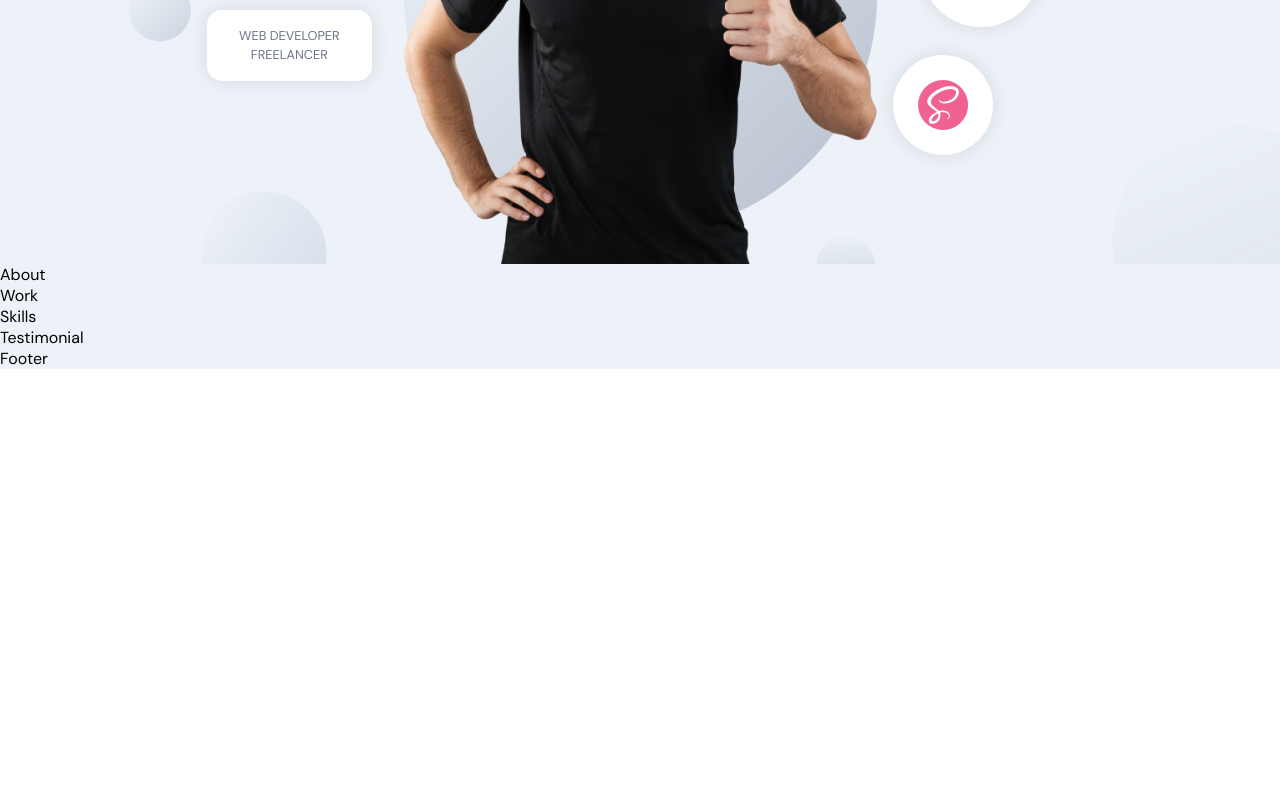
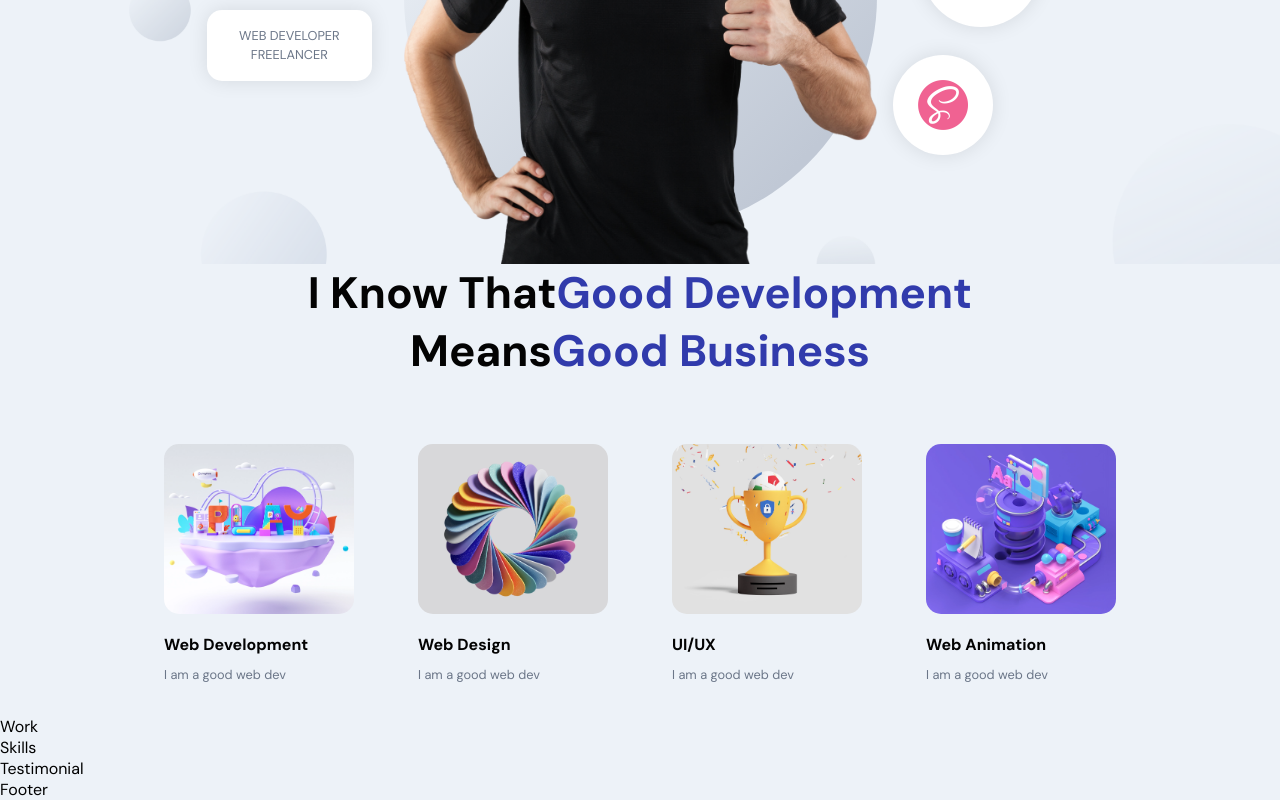
Before and after one commit to GrandChefDotKong/react-portfolio, a React (Create React App) app in the folder frontend_react/: page / in a window 1280 px wide. Shown: the part 426-1226 px from the top of the page. Before the commit the page ends 800 px from the top, so only its background shows below. Built offline with nearby package versions, Linux system fonts and the light colour scheme.

Commit message:
about section added

```diff
--- a/frontend_react/src/container/About/About.jsx
+++ b/frontend_react/src/container/About/About.jsx
@@ -1,11 +1,39 @@
-import React from 'react'
+import React, { useState, useEffect } from 'react';
 import './About.scss';
+import { motion } from 'framer-motion';
+import { images } from '../../constants'
 
+const abouts = [
+  { title : 'Web Development', description: 'I am a good web dev', imgUrl: images.about01 },
+  { title : 'Web Design', description: 'I am a good web dev', imgUrl: images.about02 },
+  { title : 'UI/UX', description: 'I am a good web dev', imgUrl: images.about03 },
+  { title : 'Web Animation', description: 'I am a good web dev', imgUrl: images.about04 }
+]
 
 const About = () => {
   return (
-    <div>About</div>
+    <>
+      <h2 className='head-text'>I know that
+        <span>Good Development</span><br /> means
+        <span>Good Business</span>
+      </h2>
+      <div className="app__profiles">
+        { abouts.map((about, index) => (
+          <motion.div
+            whileInView={{ opacity: 1 }}
+            whileHover={{ scale: 1.1 }}
+            transition={{ duration: 0.5, type: 'tween' }}
+            className="app__profiles-item"
+            key={about.title + index}
+          >
+            <img src={about.imgUrl} alt={about.title} />
+            <h2 className="bold-text" style={{ marginTop: 20 }}>{about.title}</h2>
+            <p className="p-text" style={{ marginTop: 10 }}>{about.description}</p>
+          </motion.div>
+        )) }
+      </div>
+    </>
   )
 }
 
-export default About
+export default About;
--- a/frontend_react/src/container/About/About.scss
+++ b/frontend_react/src/container/About/About.scss
@@ -0,0 +1,38 @@
+.app__about {
+    flex: 1;
+    width: 100%;
+    flex-direction: column;
+}
+
+.app__profiles {
+    display: flex;
+    justify-content: center;
+    align-items: flex-start;
+    flex-wrap: wrap;
+    margin-top: 2rem;
+
+    &-item {
+        width: 190px;
+        display: flex;
+        justify-content: flex-start;
+        align-items: flex-start;
+        flex-direction: column;
+        margin: 2rem;
+
+        img {
+            width: 100%;
+            height: 170px;
+            border-radius: 15px;
+            object-fit: cover;
+            }
+
+        @media screen and (min-width: 2000px) {
+            width: 370px;
+            margin: 2rem 4rem;
+
+            img {
+                height: 320px;
+            }
+        }
+    }
+}
```
